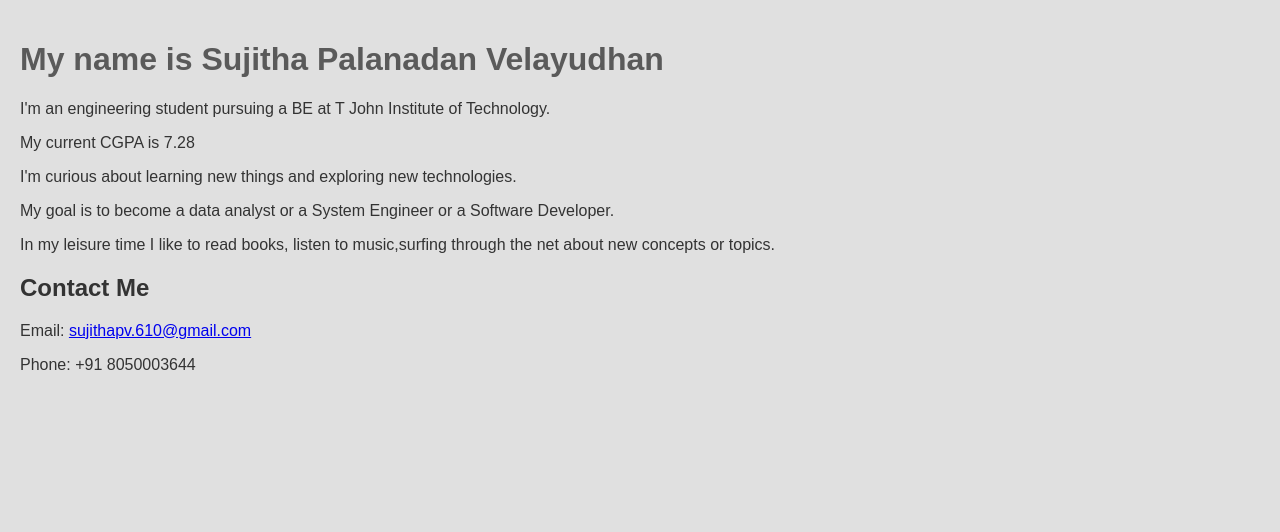
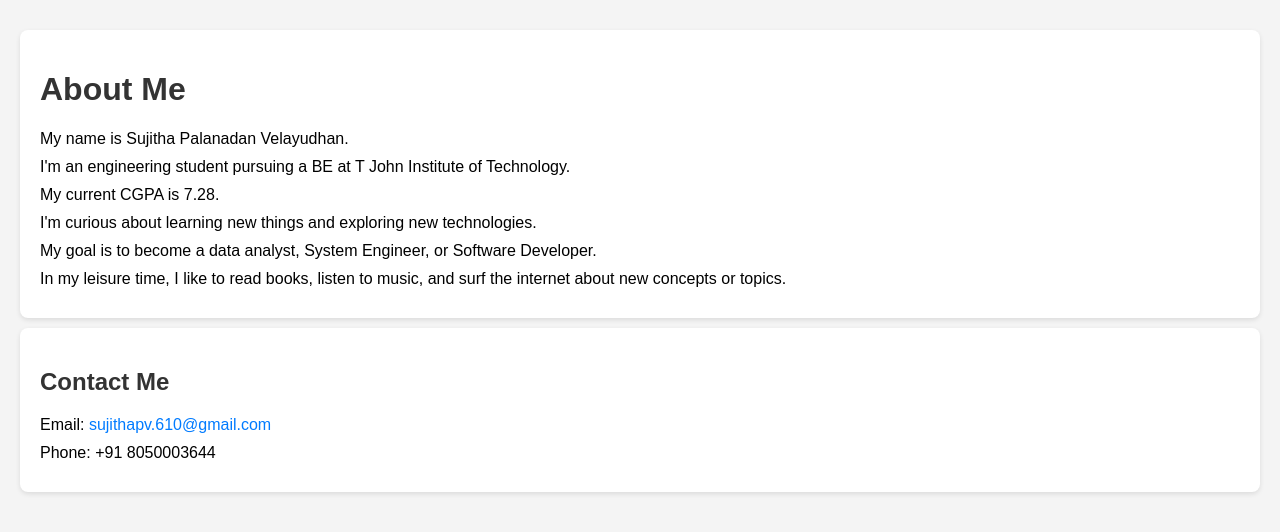
Before and after one commit to sujithapv10/github.io, a plain HTML site: page about.html in a window 1280 px wide. Drawn offline with Linux system fonts and the light colour scheme.

Commit message:
Update about.html

```diff
--- a/about.html
+++ b/about.html
@@ -1,31 +1,54 @@
 <!DOCTYPE html>
 <html lang="en">
 <head>
+    <meta charset="UTF-8">
+    <meta name="viewport" content="width=device-width, initial-scale=1.0">
     <title>About Myself</title>
     <style>
         body {
             font-family: Arial, sans-serif;
-            background-color: #e0e0e0;
-            color: #333;
+            background-color: #f4f4f4;
             margin: 0;
             padding: 20px;
         }
 
-        h1 {
-            color: #5a5a5a;
+        .section {
+            background-color: white;
+            padding: 20px;
+            margin: 10px 0;
+            border-radius: 8px;
+            box-shadow: 0 2px 5px rgba(0, 0, 0, 0.1);
+        }
+
+        h1, h2 {
+            color: #333;
+        }
+
+        p {
+            margin: 10px 0;
+        }
+
+        a {
+            color: #007bff;
+            text-decoration: none;
         }
     </style>
 </head>
 <body>
-    <h1>My name is Sujitha Palanadan Velayudhan</h1>
-    <p>I'm an engineering student pursuing a BE at T John Institute of Technology.</p>
-    <p>My current CGPA is 7.28</p>
-    <p>I'm curious about learning new things and exploring new technologies.</p>
-    <p>My goal is to become a data analyst or a System Engineer or a Software Developer.</p>
-    <p>In my leisure time I like to read books, listen to music,surfing through the net about new concepts or topics.</p>
+    <div class="section">
+        <h1>About Me</h1>
+        <p>My name is Sujitha Palanadan Velayudhan.</p>
+        <p>I'm an engineering student pursuing a BE at T John Institute of Technology.</p>
+        <p>My current CGPA is 7.28.</p>
+        <p>I'm curious about learning new things and exploring new technologies.</p>
+        <p>My goal is to become a data analyst, System Engineer, or Software Developer.</p>
+        <p>In my leisure time, I like to read books, listen to music, and surf the internet about new concepts or topics.</p>
+    </div>
 
-    <h2><strong>Contact Me</strong></h2> <!-- Heading for Contact Me -->
-    <p>Email: <a href="sujithapv.610@gmail.com">sujithapv.610@gmail.com</a></p> <!-- Replace with your email -->
-    <p>Phone: +91 8050003644</p> <!-- Replace with your phone number -->
+    <div class="section">
+        <h2>Contact Me</h2>
+        <p>Email: <a href="mailto:sujithapv.610@gmail.com">sujithapv.610@gmail.com</a></p>
+        <p>Phone: +91 8050003644</p>
+    </div>
 </body>
 </html>
```
